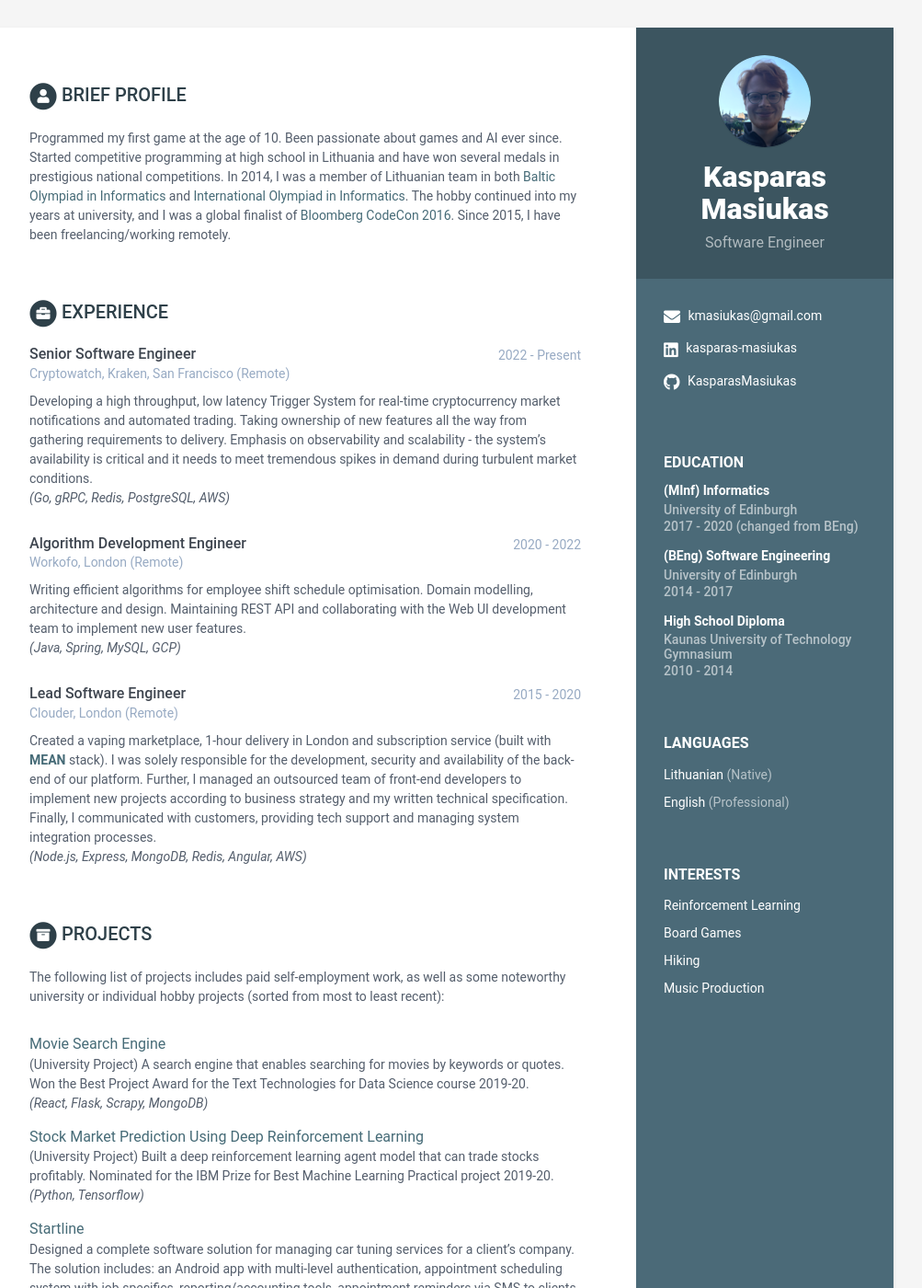
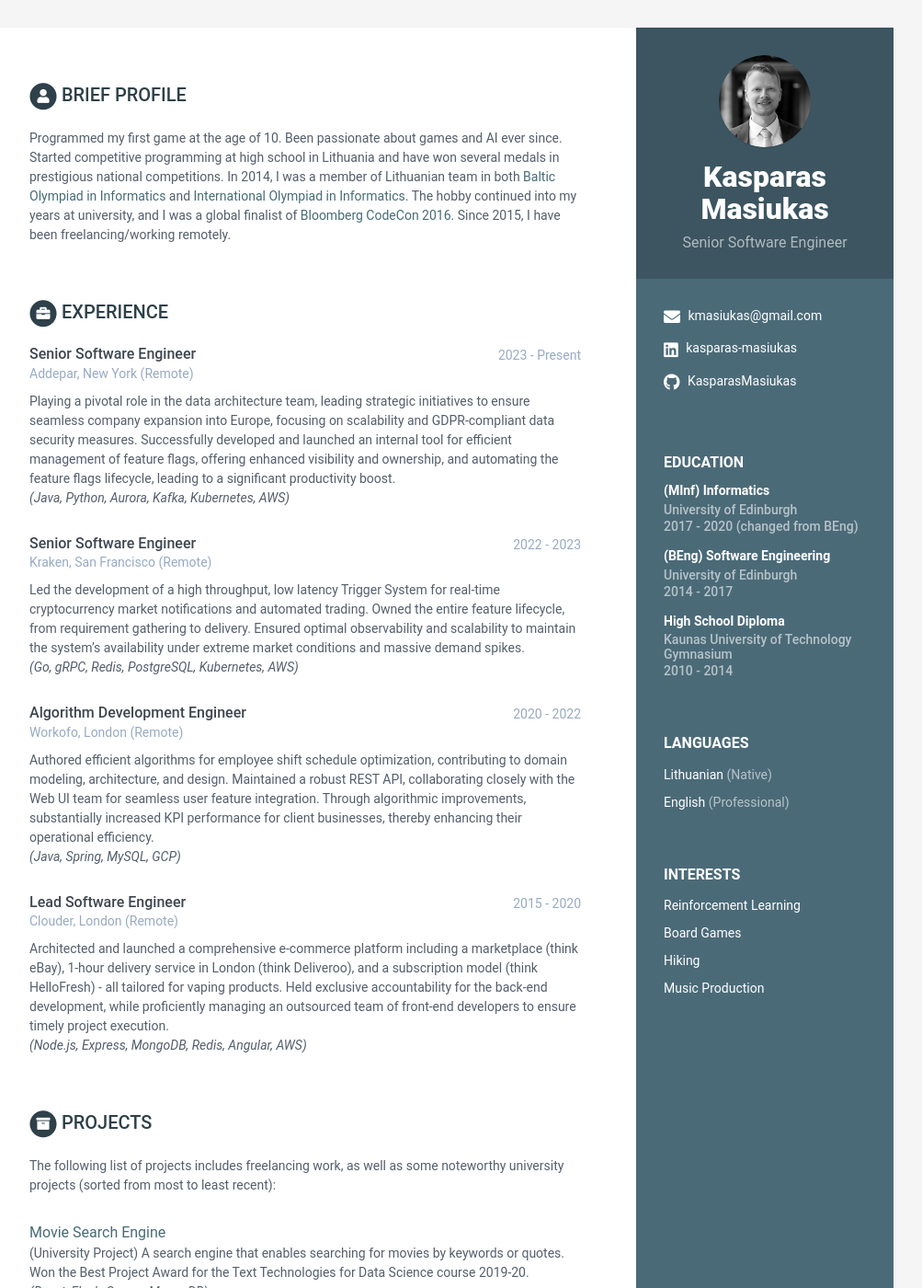
Before and after one commit to KasparasM/KasparasM.github.io, a Jekyll site: the page built from index.html, in a window 1280 px wide and 1400 px high. Shown: the whole window at 92% size, without its empty margins (168-1171 px from the left). Built offline with Jekyll 4.4.1, drawn with Linux system fonts in a browser that asks for light colours.

Commit message:
Update experience for 2023 and change profile pic

```diff
--- a/_data/data.yml
+++ b/_data/data.yml
@@ -8,7 +8,7 @@
 
     # Profile information
     name: Kasparas Masiukas
-    tagline: Software Engineer
+    tagline: Senior Software Engineer
     avatar: profile.png  #place a 100x100 picture inside /assets/images/ folder and provide the name of the file below
 
     # Sidebar links
@@ -66,32 +66,39 @@
 
 experiences:
     - role: Senior Software Engineer
-      time: 2022 - Present
-      company: Cryptowatch, Kraken, San Francisco (Remote)
+      time: 2023 - Present
+      company: Addepar, New York (Remote)
       details: |
-        Developing a high throughput, low latency Trigger System for real-time cryptocurrency market notifications and automated trading.
-        Taking ownership of new features all the way from gathering requirements to delivery.
-        Emphasis on observability and scalability - the system's availability is critical and it needs to meet tremendous spikes in demand during turbulent market conditions.
-        <br>*(Go, gRPC, Redis, PostgreSQL, AWS)*
+        Playing a pivotal role in the data architecture team, leading strategic initiatives to ensure seamless company expansion into Europe, focusing on scalability and GDPR-compliant data security measures.
+        Successfully developed and launched an internal tool for efficient management of feature flags, offering enhanced visibility and ownership, and automating the feature flags lifecycle, leading to a significant productivity boost.
+        <br>*(Java, Python, Aurora, Kafka, Kubernetes, AWS)*
+    - role: Senior Software Engineer
+      time: 2022 - 2023
+      company: Kraken, San Francisco (Remote)
+      details: |
+        Led the development of a high throughput, low latency Trigger System for real-time cryptocurrency market notifications and automated trading.
+        Owned the entire feature lifecycle, from requirement gathering to delivery.
+        Ensured optimal observability and scalability to maintain the system's availability under extreme market conditions and massive demand spikes.
+        <br>*(Go, gRPC, Redis, PostgreSQL, Kubernetes, AWS)*
     - role: Algorithm Development Engineer
       time: 2020 - 2022
       company: Workofo, London (Remote)
       details: |
-        Writing efficient algorithms for employee shift schedule optimisation. Domain modelling, architecture and design. Maintaining REST API and collaborating with the Web UI development team to
-        implement new user features.
+        Authored efficient algorithms for employee shift schedule optimization, contributing to domain modeling, architecture, and design.
+        Maintained a robust REST API, collaborating closely with the Web UI team for seamless user feature integration.
+        Through algorithmic improvements, substantially increased KPI performance for client businesses, thereby enhancing their operational efficiency.
         <br>*(Java, Spring, MySQL, GCP)*
     - role: Lead Software Engineer
       time: 2015 - 2020
       company: Clouder, London (Remote)
       details: |
-        Created a vaping marketplace, 1-hour delivery in London and subscription service (built with [**MEAN**](https://www.ibm.com/cloud/learn/mean-stack-explained) stack).
-        I was solely responsible for the development, security and availability of the back-end of our platform. Further, I managed an outsourced team of front-end developers to implement
-        new projects according to business strategy and my written technical specification. Finally, I communicated with customers, providing tech support and managing system integration processes.
+        Architected and launched a comprehensive e-commerce platform including a marketplace (think eBay), 1-hour delivery service in London (think Deliveroo), and a subscription model (think HelloFresh) - all tailored for vaping products.
+        Held exclusive accountability for the back-end development, while proficiently managing an outsourced team of front-end developers to ensure timely project execution.
         <br>*(Node.js, Express, MongoDB, Redis, Angular, AWS)*
 projects:
     title: Projects
     intro: >
-      The following list of projects includes paid self-employment work, as well as some noteworthy university or individual hobby projects (sorted from most to least recent):
+      The following list of projects includes freelancing work, as well as some noteworthy university projects (sorted from most to least recent):
     assignments:
       - title: Movie Search Engine
         link: "http://167.71.139.222"
```
Also changed, not shown: assets/images/profile.png.
